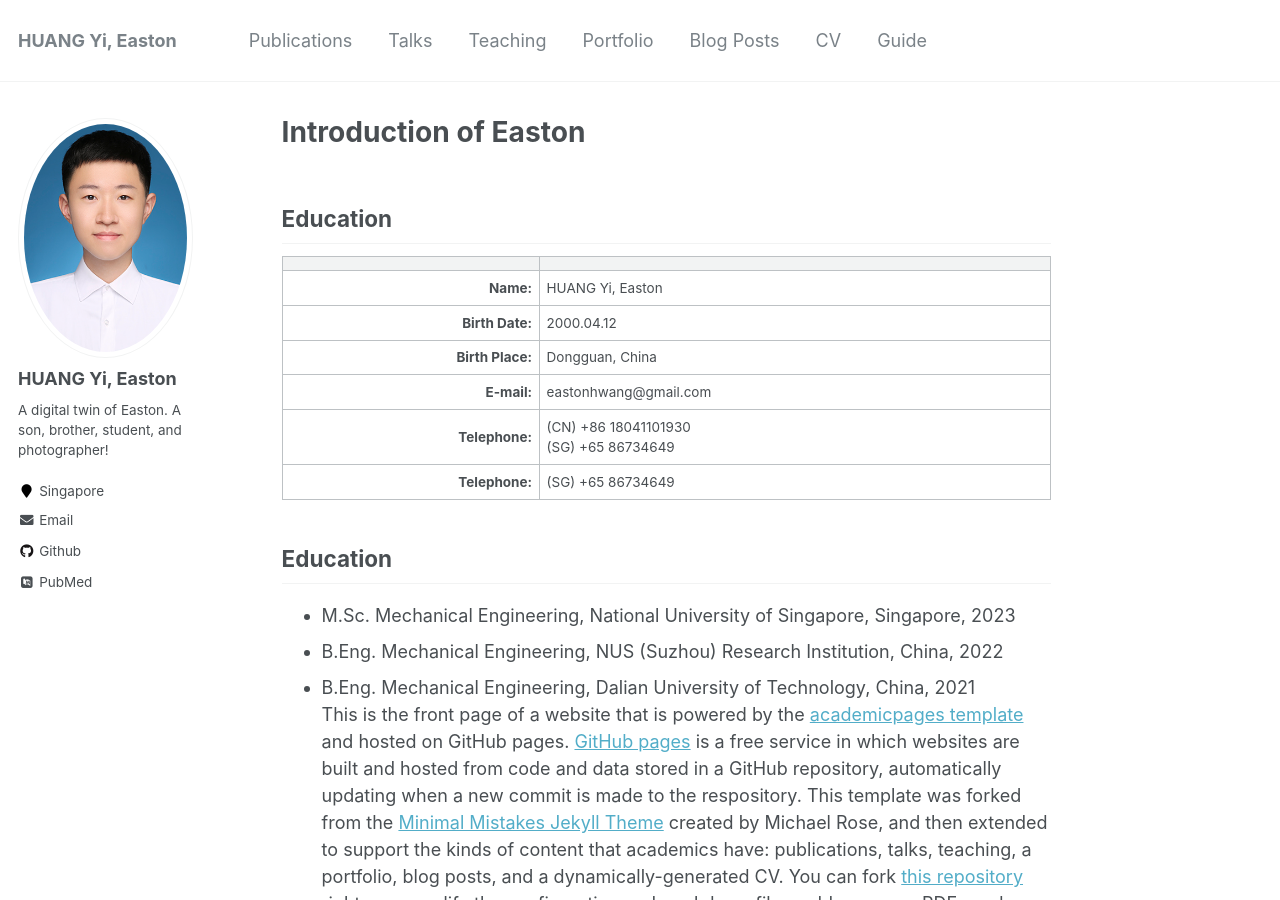
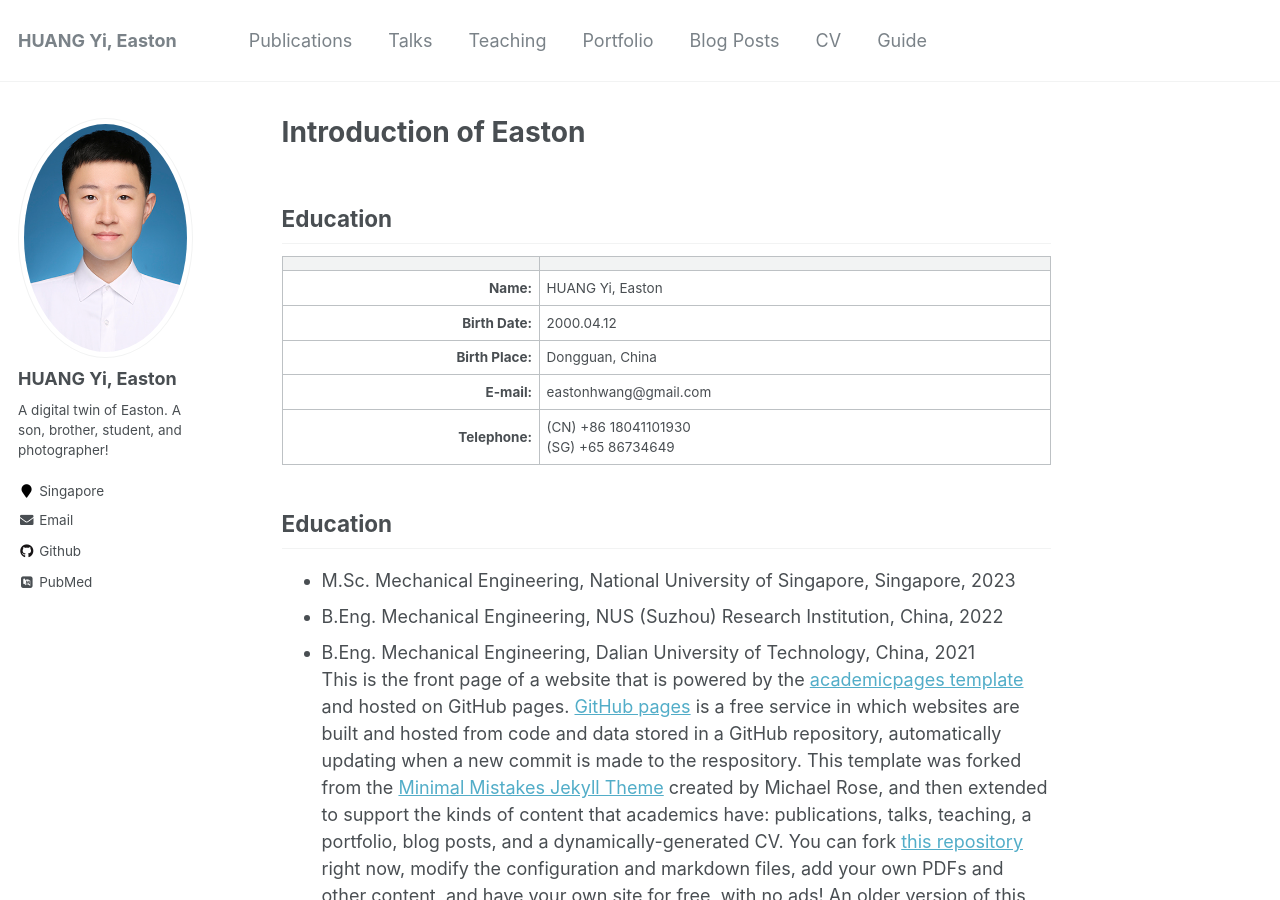
Before and after one commit to easton-hy/easton-hy.github.io, a Jekyll site: the page built from _pages/about.md, in a window 1280 px wide and 900 px high. Built offline with Jekyll 4.4.1, drawn with Linux system fonts in a browser that asks for light colours; some web fonts are replaced.

Commit message:
Update about.md

```diff
--- a/_pages/about.md
+++ b/_pages/about.md
@@ -17,7 +17,6 @@ Education
 | **Birth Place:** | Dongguan, China |
 | **E-mail:** | eastonhwang@gmail.com  |
 | **Telephone:** | (CN) +86 18041101930 <br> (SG) +65 86734649|
-| **Telephone:** | (SG) +65 86734649 |
 
 Education
 ------
```
